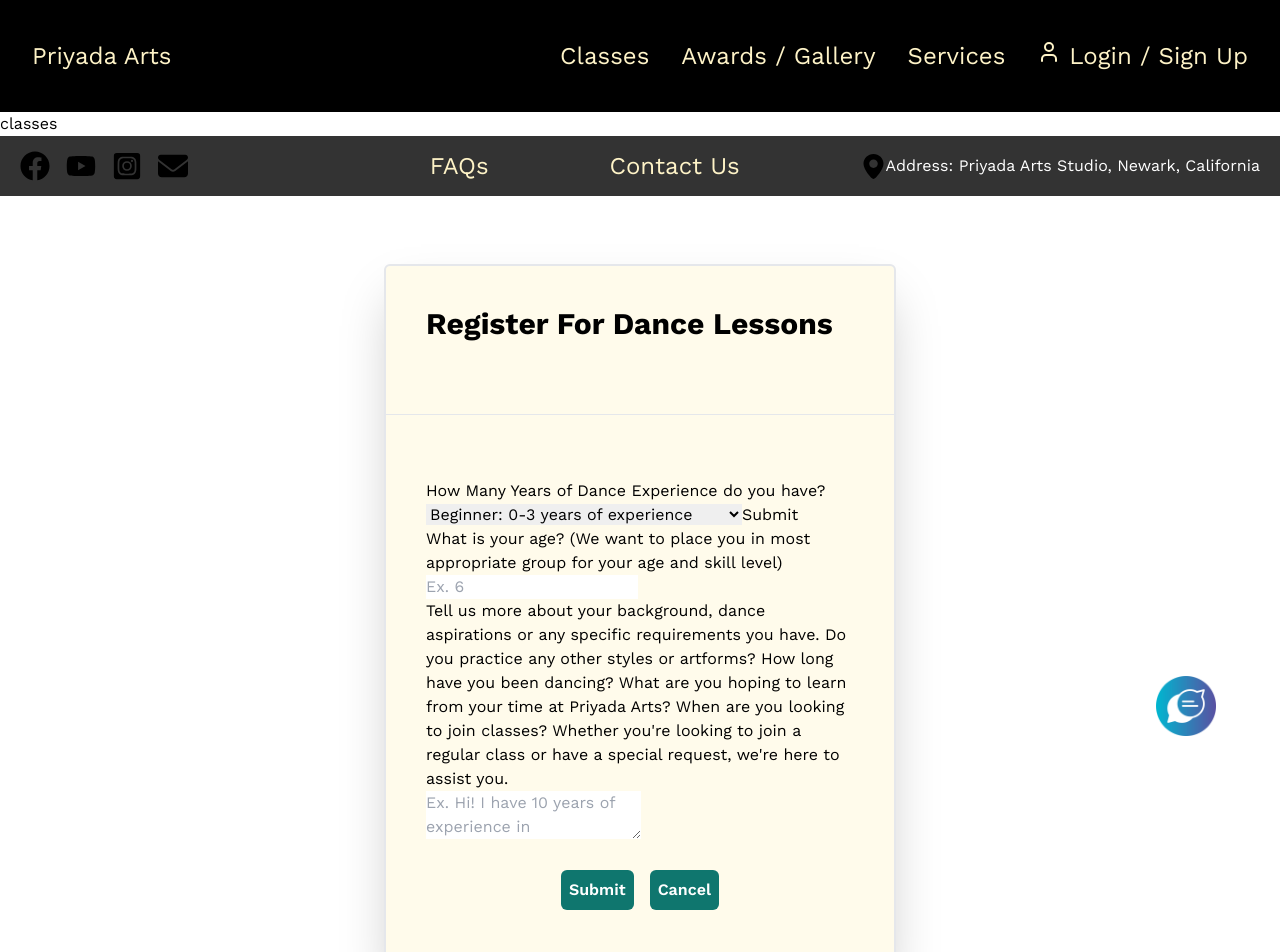
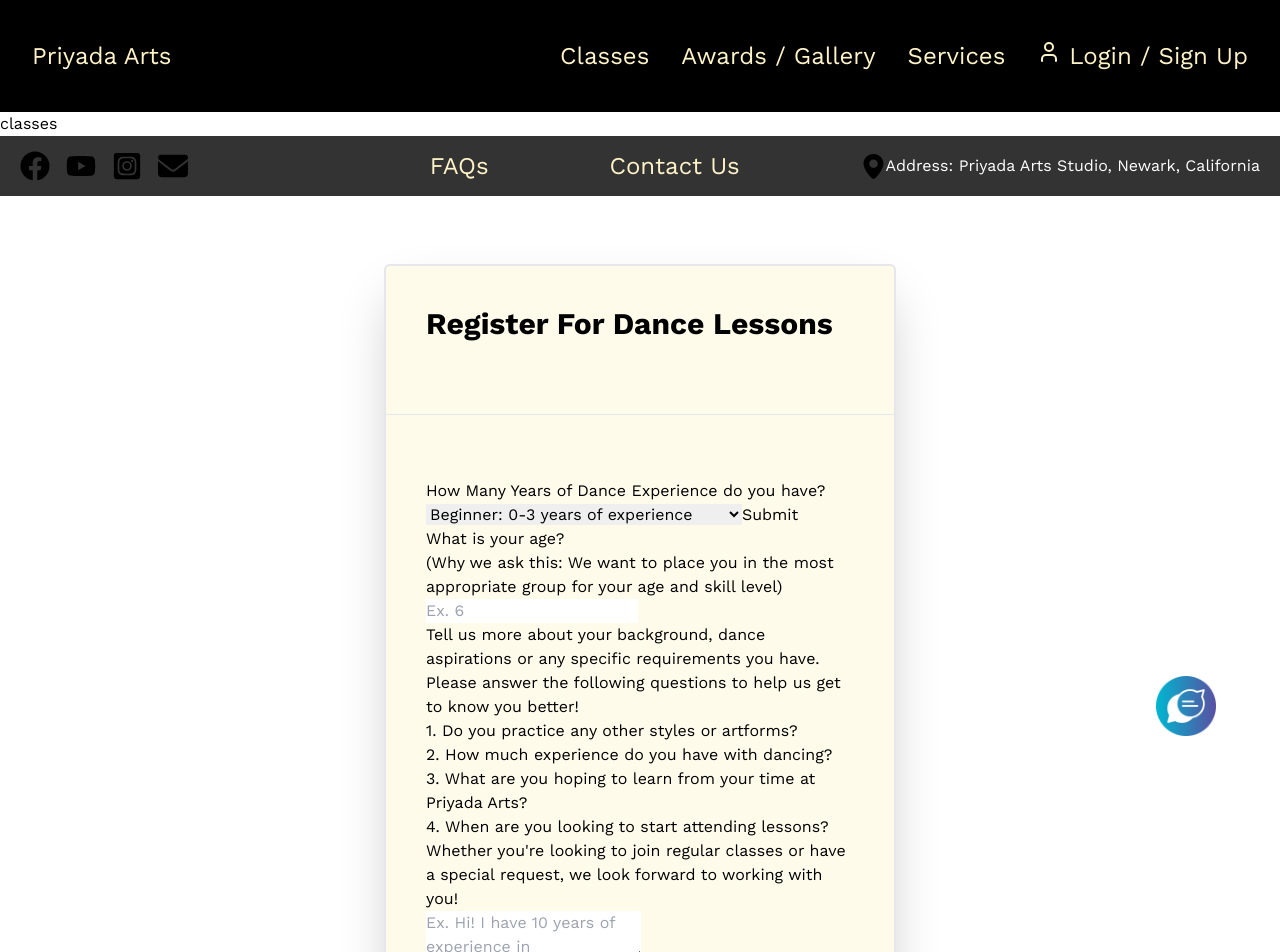
Before and after one commit to Anbui0115/Hackathon-project, a Next.js app in the folder frontend/: page /classes in a window 1280 px wide. Shown: the top 952 px of the page. Built offline with nearby package versions, Linux system fonts and the light colour scheme; a web font is replaced by a local one.

Commit message:
forms for special enquiry organization

```diff
--- a/frontend/components/DanceRegistration.jsx
+++ b/frontend/components/DanceRegistration.jsx
@@ -27,13 +27,20 @@ const DanceRegistration = () => {
         </label>
 
         <label>
-          <div>What is your age? (We want to place you in most appropriate group for your age and skill level)</div>
+          <div>What is your age? </div>
+          <div>(Why we ask this: We want to place you in the most appropriate group for your age and skill level)</div>
         <input
           placeholder="Ex. 6"/>
         </label>
 
         <label>
-          <div>Tell us more about your background, dance aspirations or any specific requirements you have. Do you practice any other styles or artforms? How long have you been dancing? What are you hoping to learn from your time at Priyada Arts? When are you looking to join classes? Whether you're looking to join a regular class or have a special request, we're here to assist you.</div>
+          <div>Tell us more about your background, dance aspirations or any specific requirements you have.</div>
+          <div> Please answer the following questions to help us get to know you better!</div>
+          <div>1. Do you practice any other styles or artforms? </div>
+          <div>2. How much experience do you have with dancing?</div>
+          <div>3. What are you hoping to learn from your time at Priyada Arts?</div>
+          <div>4. When are you looking to start attending lessons?</div>
+          <div>Whether you're looking to join regular classes or have a special request, we look forward to working with you!</div>
           <textarea
             placeholder='Ex. Hi! I have 10 years of experience in Bharathanatyam and have practiced a few other styles as well briefly. I am hoping to expand my peformance skills and technique nuances under your mentorship.'>
 
```
